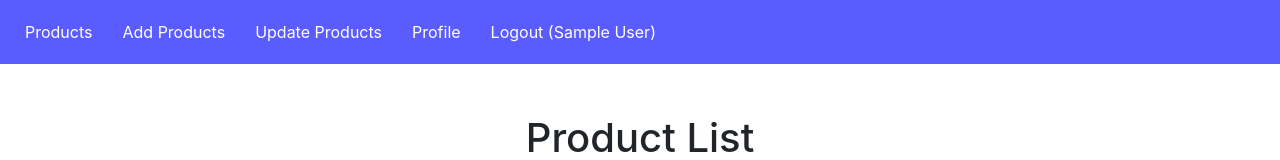
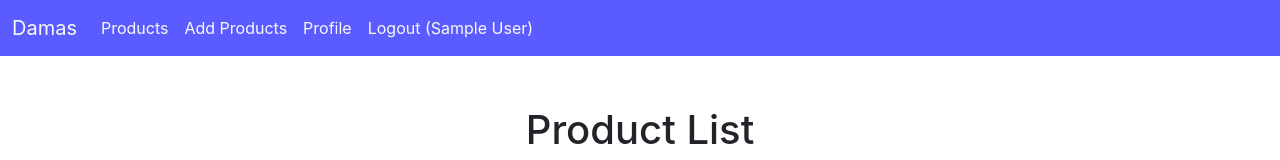
Before and after one commit to Azi-mx/E-dashboard, a React (Create React App) app in the folder front-end/: page / in a window 1280 px wide. Shown: the top 160 px of the page. Built offline with nearby package versions, Linux system fonts and the light colour scheme; no server answers; sample sign-in values are in the browser's storage; the HTML template or start-up script is replaced by a standard one.

Commit message:
nav bar style updated

```diff
--- a/front-end/public/css/style.css
+++ b/front-end/public/css/style.css
@@ -185,7 +185,9 @@ a {
   .control--checkbox input:disabled:checked ~ .control__indicator {
     background-color: #7e0cf5;
     opacity: .2; }
-
+    .navbar{
+      background-color: #5B5CFF
+    }
     /* @media (max-width: 758px){
       .img-fluid{
         display: none;
--- a/front-end/src/components/Nav.js
+++ b/front-end/src/components/Nav.js
@@ -13,14 +13,22 @@ export default function Nav() {
     <div>
 
       {auth ?
-        <ul className='nav-ul'>
-          <li><Link to="/">Products</Link></li>
-          <li><Link to="/add">Add Products</Link></li>
-          <li><Link to="/update">Update Products</Link></li>
-          <li><Link to="/profile">Profile</Link></li>
-          <li><Link onClick={logout} to="/signup">Logout ({JSON.parse(auth).name})</Link></li>
-
-        </ul>
+        <nav class="navbar navbar-expand-lg ">
+        <div class="container-fluid">
+          <a class="navbar-brand text-light" href="#">Damas</a>
+          <button class="navbar-toggler" type="button" data-bs-toggle="collapse" data-bs-target="#navbarNavAltMarkup" aria-controls="navbarNavAltMarkup" aria-expanded="false" aria-label="Toggle navigation">
+            <span class="navbar-toggler-icon"></span>
+          </button>
+          <div class="collapse navbar-collapse" id="navbarNavAltMarkup">
+            <div class="navbar-nav">
+              <li><Link to="/" class="nav-link text-light">Products</Link></li>
+              <li><Link to="/add" class="nav-link text-light">Add Products</Link></li>
+              <li><Link to="/profile" class="nav-link text-light">Profile</Link></li>
+              <li><Link onClick={logout} to="/signup" class="nav-link text-light">Logout ({JSON.parse(auth).name})</Link></li>
+            </div>
+          </div>
+        </div>
+      </nav>
         :
         <ul className='nav-ul nav-right'>
           <>
```
